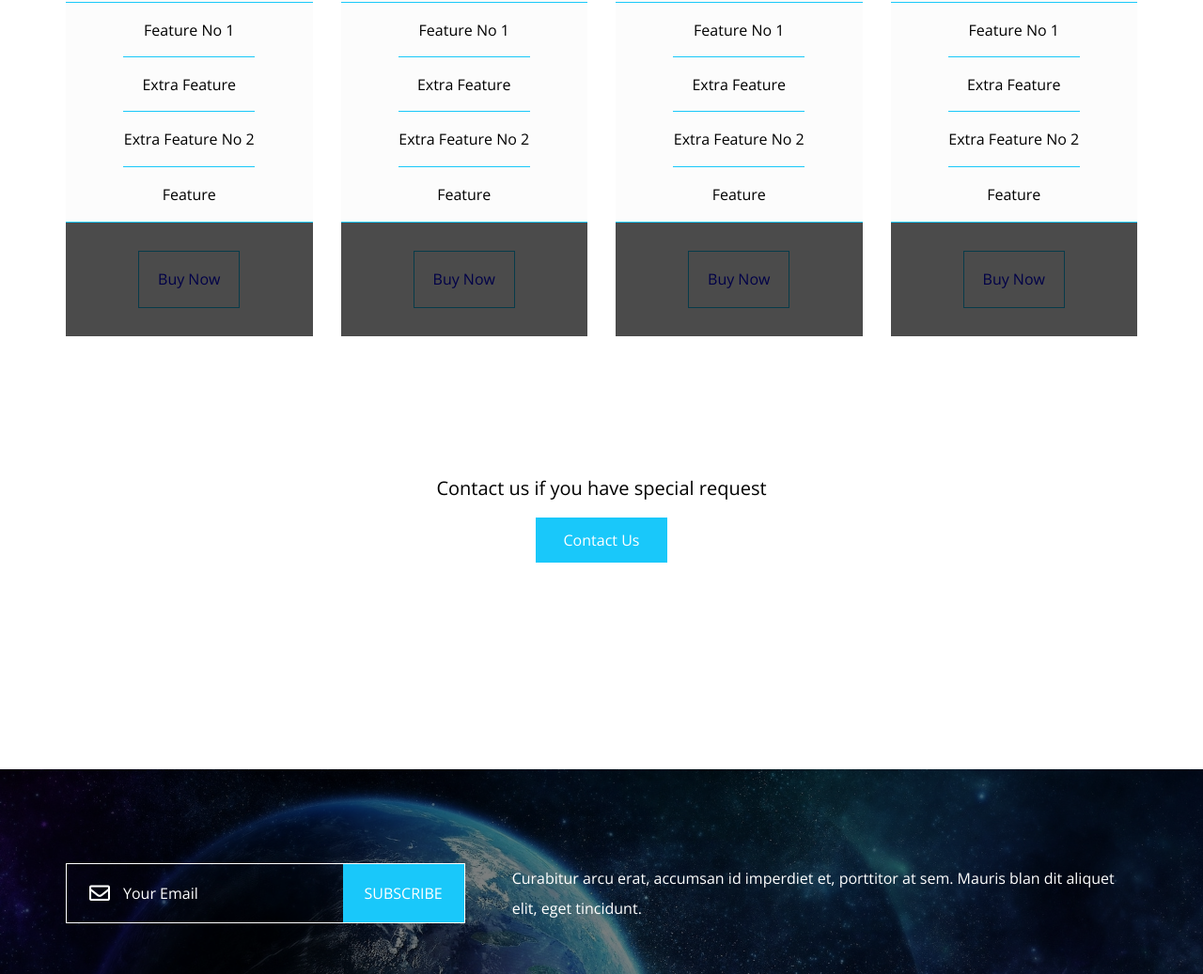
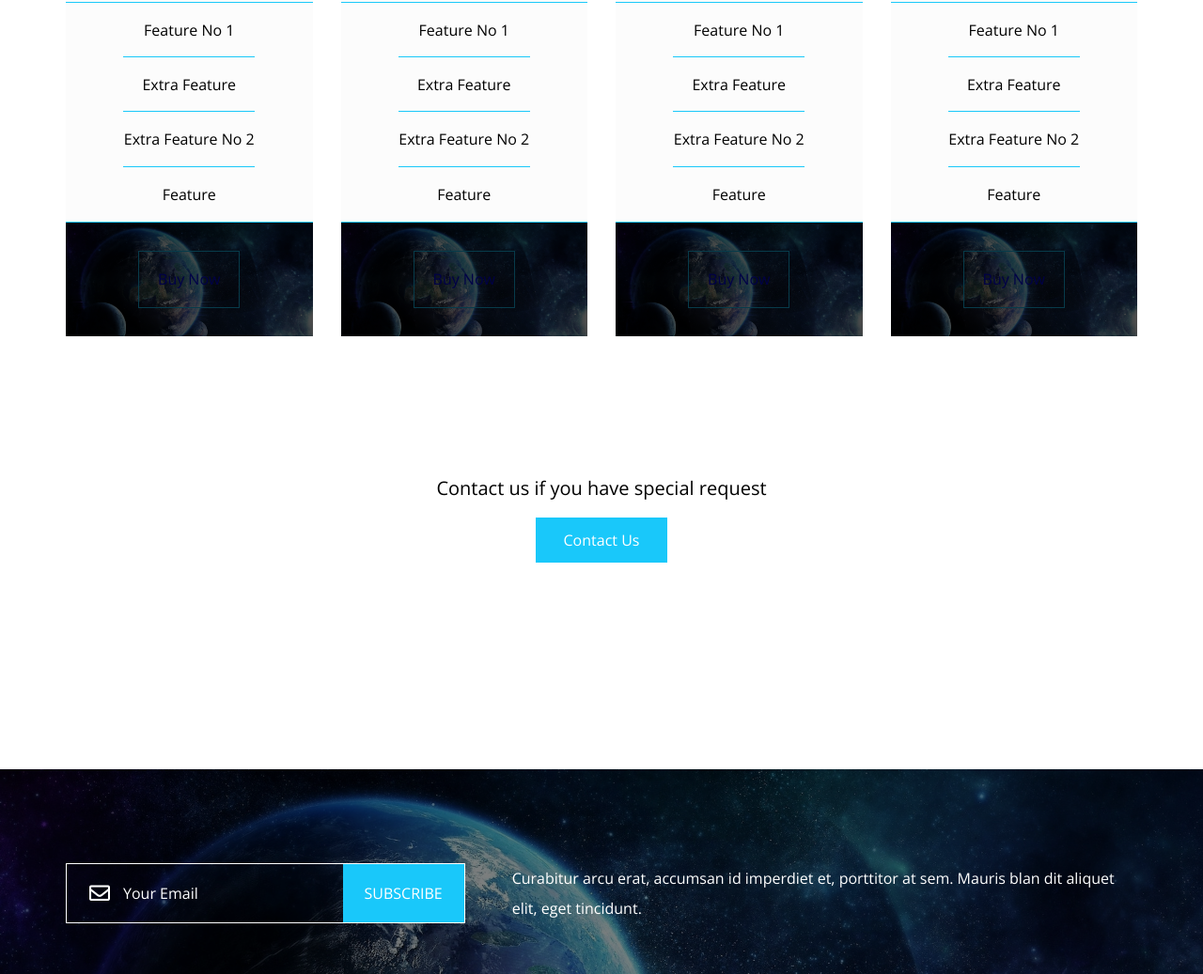
Before and after one commit to Dr-Mo3giza/HTML_CSS_Template_Two, a plain HTML site: page index.html in a window 1280 px wide. Shown: the part 6768-7805 px from the top of the page at 94% size. Drawn offline with nearby package versions, Linux system fonts and the light colour scheme; a web font is replaced by a local one.

Commit message:
Updating Css File

```diff
--- a/css/kasper.css
+++ b/css/kasper.css
@@ -893,9 +893,8 @@ header .container nav i.fa-bars {
   transform: translateX(-50%);
 }
 
-.pricing .plans .plan .footer {
+.pricing .plans .plan>.footer {
   padding: 30px 0;
-  background-image: none;
 }
 
 .pricing .plans .plan .footer a {
```
